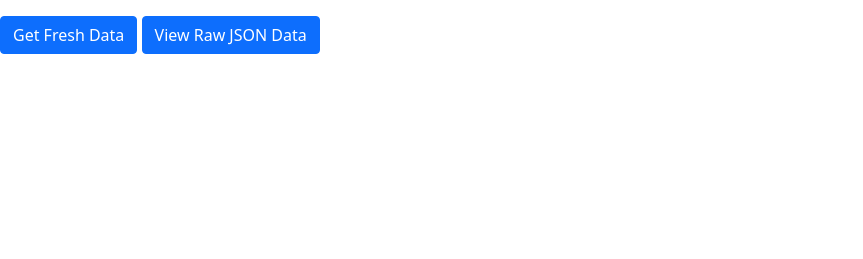
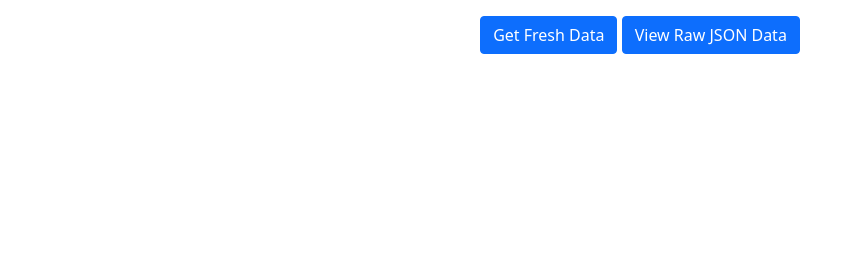
Before and after one commit to aroundwithalex/tfl-bustimes, a Flask app: page / in a window 1280 px wide. Shown: the part 97-356 px from the top of the page, without its empty margins (0-863 px from the left). Run offline with Flask 2, Linux system fonts and the light colour scheme; data that the repository does not hold is empty.

Commit message:
Add additional Bootstrap to index.html
Add new Bootstrap code to index.html, to enable the buttons to center
and appear identical stylistically

```diff
--- a/app/templates/index.html
+++ b/app/templates/index.html
@@ -34,7 +34,9 @@
     {% endfor %}
     </tbody>
 </table>
-<button class="btn btn-primary">Get Fresh Data</button>
-<button class="btn btn-primary"><a class='text-white text-decoration-none text-center' href="{{ url_for('raw_data')}}">View Raw JSON Data</a></button>
+<div class='text-center'>
+    <button class="btn btn-primary"><a class='text-white text-decoration-none' href="{{ url_for('index')}}">Get Fresh Data</a></button>
+    <button class="btn btn-primary"><a class='text-white text-decoration-none' href="{{ url_for('raw_data')}}">View Raw JSON Data</a></button>
+</div>
 
 {% endblock %}
```
